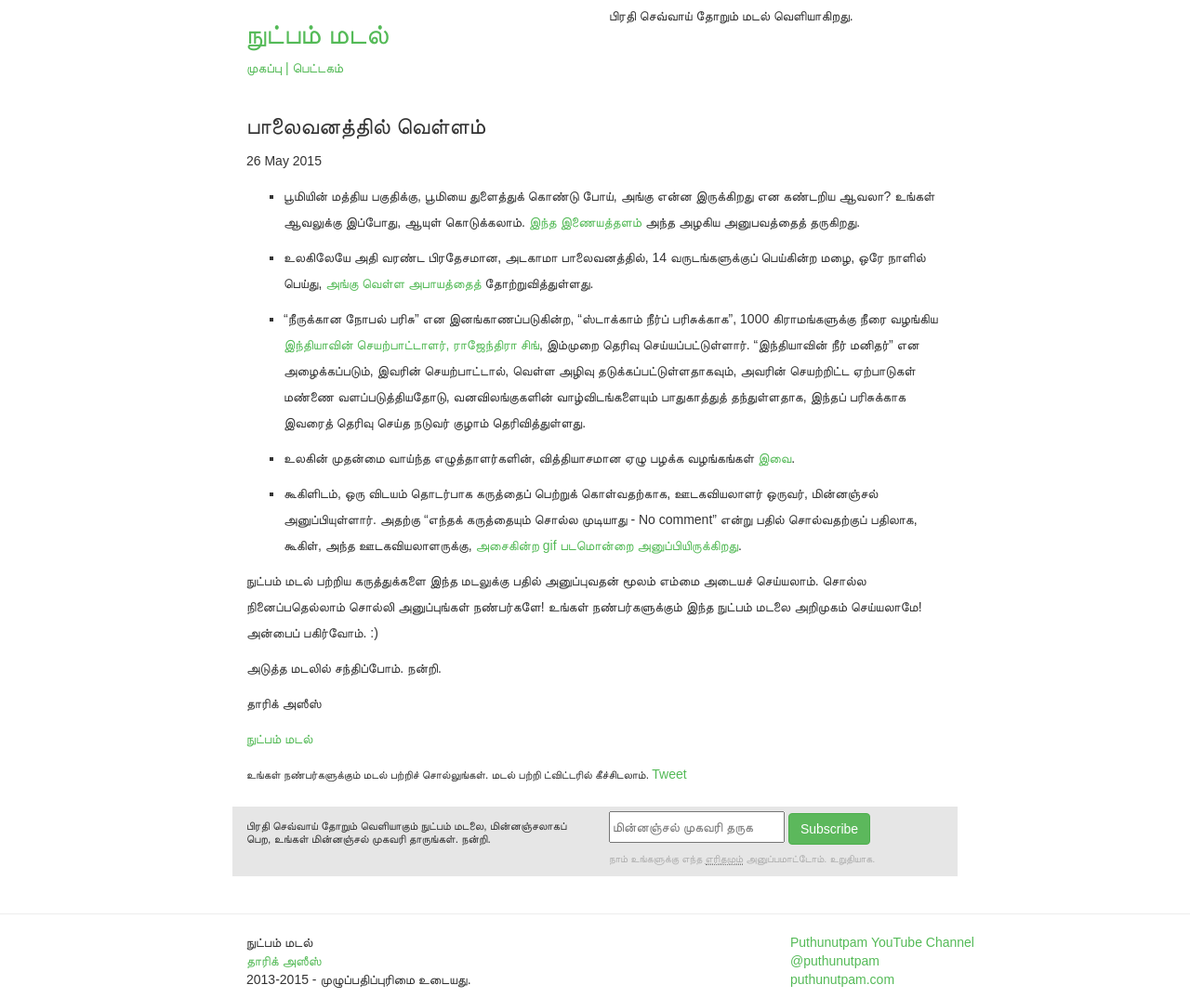
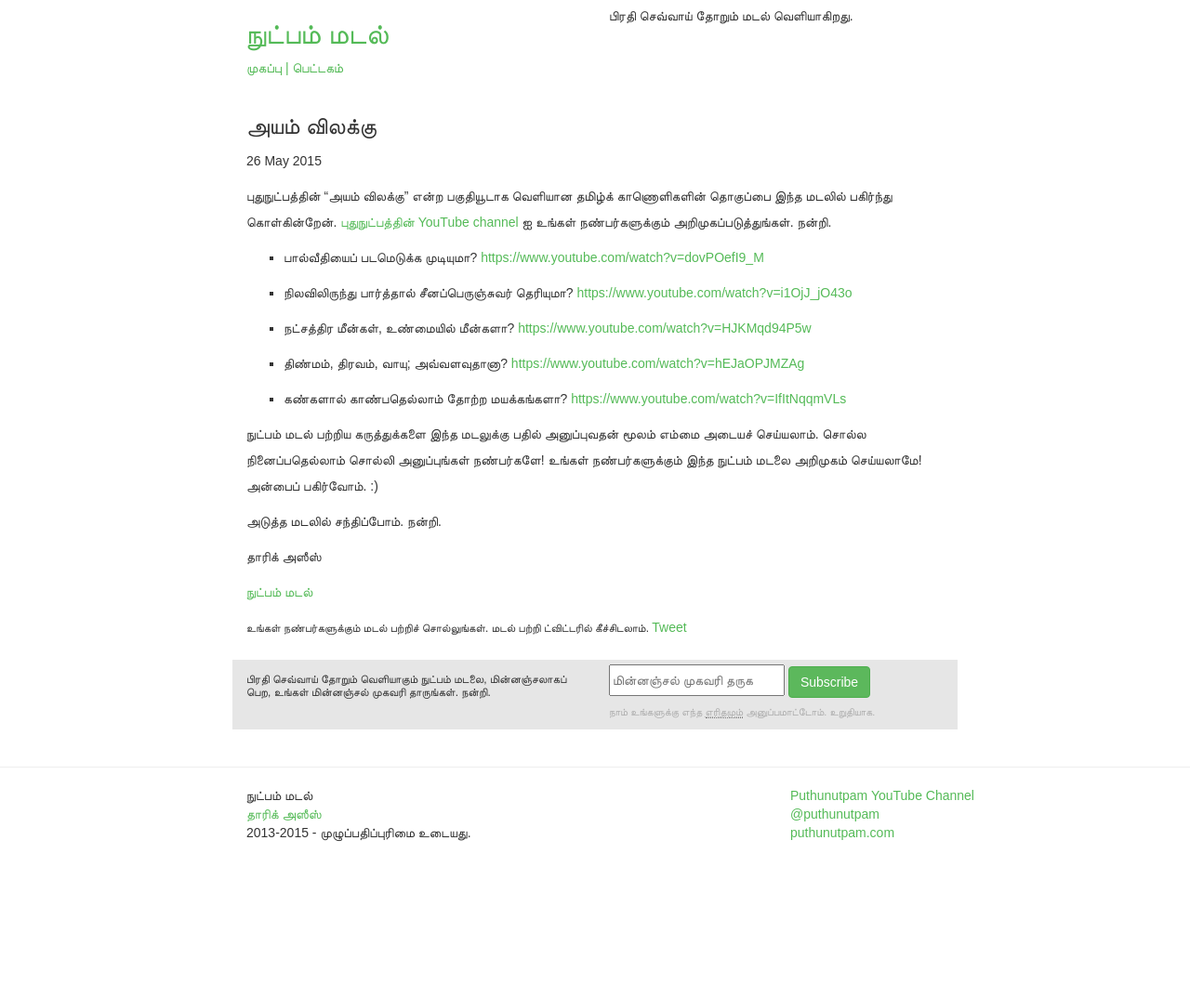
Before and after one commit to nutpam/nutpam-madal, a Jekyll site: the page built from _posts/2015-05-26-issue-29.md, in a window 1280 px wide. Shown: the whole page at 93% size. Built offline with Jekyll 4.4.1, drawn with Linux system fonts in a browser that asks for light colours; nearby versions of some CDN libraries; some web fonts are replaced; comment, search, counter and statistics services are not loaded; after the commit the page ends 916 px from its top, so only the background shows below that.

Commit message:
in added

```diff
--- a/_posts/2015-05-26-issue-29.md
+++ b/_posts/2015-05-26-issue-29.md
@@ -1,20 +1,21 @@
 ---
 layout: post
-title:  "பாலைவனத்தில் வெள்ளம்"
+title: "அயம் விலக்கு"
 date:   2015-05-26 07:06:38
 issue: மடல் 29
 ---
 
+புதுநுட்பத்தின் "அயம் விலக்கு" என்ற பகுதியூடாக வெளியான தமிழ்க் காணொளிகளின்  தொகுப்பை இந்த மடலில் பகிர்ந்து கொள்கின்றேன். [புதுநுட்பத்தின் YouTube channel](http://bit.ly/puthunutpam) ஐ உங்கள் நண்பர்களுக்கும் அறிமுகப்படுத்துங்கள். நன்றி.
 
-- பூமியின் மத்திய பகுதிக்கு, பூமியை துளைத்துக் கொண்டு போய், அங்கு என்ன இருக்கிறது என கண்டறிய ஆவலா? உங்கள் ஆவலுக்கு இப்போது, ஆயுள் கொடுக்கலாம். [இந்த இணையத்தளம்](http://www.bbc.com/future/bespoke/story/20150306-journey-to-the-centre-of-earth/index.html) அந்த அழகிய அனுபவத்தைத் தருகிறது.
+- பால்வீதியைப் படமெடுக்க முடியுமா? [https://www.youtube.com/watch?v=dovPOefI9_M](https://www.youtube.com/watch?v=dovPOefI9_M)
 
-- உலகிலேயே அதி வரண்ட பிரதேசமான, அடகாமா பாலைவனத்தில், 14 வருடங்களுக்குப் பெய்கின்ற மழை, ஒரே நாளில் பெய்து, [அங்கு வெள்ள அபாயத்தைத்](http://www.washingtonpost.com/blogs/capital-weather-gang/wp/2015/03/27/14-years-worth-of-rain-in-one-day-triggers-deadly-flooding-in-driest-place-on-earth/) தோற்றுவித்துள்ளது.
+- நிலவிலிருந்து பார்த்தால் சீனப்பெருஞ்சுவர் தெரியுமா? [https://www.youtube.com/watch?v=i1OjJ_jO43o](https://www.youtube.com/watch?v=i1OjJ_jO43o)
 
-- "நீருக்கான நோபல் பரிசு" என இனங்காணப்படுகின்ற, "ஸ்டாக்காம் நீர்ப் பரிசுக்காக", 1000 கிராமங்களுக்கு நீரை வழங்கிய [இந்தியாவின் செயற்பாட்டாளர், ராஜேந்திரா சிங்](http://www.bbc.com/news/science-environment-32002306), இம்முறை தெரிவு செய்யப்பட்டுள்ளார். "இந்தியாவின் நீர் மனிதர்" என அழைக்கப்படும், இவரின் செயற்பாட்டால், வெள்ள அழிவு தடுக்கப்பட்டுள்ளதாகவும், அவரின் செயற்றிட்ட ஏற்பாடுகள் மண்ணை வளப்படுத்தியதோடு, வனவிலங்குகளின் வாழ்விடங்களையும் பாதுகாத்துத் தந்துள்ளதாக, இந்தப் பரிசுக்காக இவரைத் தெரிவு செய்த நடுவர் குழாம் தெரிவித்துள்ளது.
+- நட்சத்திர மீன்கள், உண்மையில் மீன்களா? [https://www.youtube.com/watch?v=HJKMqd94P5w](https://www.youtube.com/watch?v=HJKMqd94P5w)
 
-- உலகின் முதன்மை வாய்ந்த எழுத்தாளர்களின், வித்தியாசமான ஏழு பழக்க வழங்கங்கள் [இவை](http://www.clickhole.com/article/7-strange-habits-great-writers-2140?utm_campaign=default&utm_medium=ShareTools&utm_source=twitter).
+- திண்மம், திரவம், வாயு; அவ்வளவுதானா? [https://www.youtube.com/watch?v=hEJaOPJMZAg](https://www.youtube.com/watch?v=hEJaOPJMZAg)
 
-- கூகிளிடம், ஒரு விடயம் தொடர்பாக கருத்தைப் பெற்றுக் கொள்வதற்காக, ஊடகவியலாளர் ஒருவர், மின்னஞ்சல் அனுப்பியுள்ளார். அதற்கு "எந்தக் கருத்தையும் சொல்ல முடியாது - No comment" என்று பதில் சொல்வதற்குப் பதிலாக, கூகிள், அந்த ஊடகவியலாளருக்கு, [அசைகின்ற gif படமொன்றை அனுப்பியிருக்கிறது](http://www.wired.com/2015/03/google-sends-reporter-gif-instead-no-comment/).
+- கண்களால் காண்பதெல்லாம் தோற்ற மயக்கங்களா? [https://www.youtube.com/watch?v=IfItNqqmVLs](https://www.youtube.com/watch?v=IfItNqqmVLs)
 
 
 நுட்பம் மடல் பற்றிய கருத்துக்களை இந்த மடலுக்கு பதில் அனுப்புவதன் மூலம் எம்மை அடையச் செய்யலாம். சொல்ல நினைப்பதெல்லாம் சொல்லி அனுப்புங்கள் நண்பர்களே! உங்கள் நண்பர்களுக்கும் இந்த நுட்பம் மடலை அறிமுகம் செய்யலாமே! அன்பைப் பகிர்வோம். :)
```
